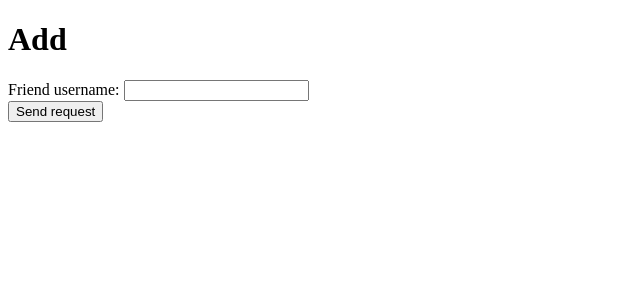
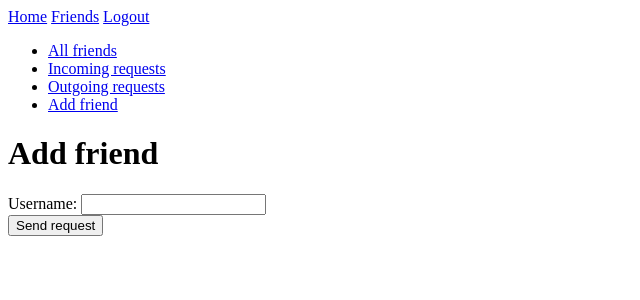
Before and after one commit to abmu/django-htmx-chat-app, a Django app: page /friends/add/ in a window 1280 px wide. Shown: the top 300 px of the page, without its empty margins (0-640 px from the left). Run offline with Django 5.2, Linux system fonts and the light colour scheme; the visitor is signed in with stand-in values (Sample User, id 1).

Commit message:
Added dedicated pages for viewing friends and requests

```diff
--- a/chat/templates/chat/base.html
+++ b/chat/templates/chat/base.html
@@ -9,6 +9,10 @@
 </head>
 <body>
     <div>
+        <a href="{% url 'chat_home' %}">Home</a>
+        <a href="{% url 'manage_friends' %}">Friends</a>
+        <a href="{% url 'account_logout' %}">Logout</a>
+
         {% if messages %}
             {% for message in messages %}
                 <div>
--- a/users/forms.py
+++ b/users/forms.py
@@ -3,10 +3,10 @@ from .models import User
 
 
 class AddForm(forms.Form):
-    friend_username = forms.CharField()
+    username = forms.CharField()
 
-    def clean_friend_username(self):
-        entered_username = self.cleaned_data['friend_username']
+    def clean_username(self):
+        entered_username = self.cleaned_data['username']
         user = self.initial.get('user')
 
         try:
--- /dev/null
+++ b/users/templates/users/add_friend.html
@@ -0,0 +1,9 @@
+{% extends 'users/manage_friends.html' %}
+{% block subcontent %}
+    <h1>Add friend</h1>
+    <form method="POST" action="{% url 'add_friend' %}">
+        {% csrf_token %}
+        {{ form }}
+        <button type="submit">Send request</button>
+    </form>
+{% endblock subcontent %}
--- a/users/templates/users/add_user.html
+++ /dev/null
@@ -1,9 +0,0 @@
-{% extends 'chat/base.html' %}
-{% block content %}
-    <h1>Add</h1>
-    <form method="POST" action="{% url 'add_user' %}">
-        {% csrf_token %}
-        {{ form }}
-        <button type="submit">Send request</button>
-    </form>
-{% endblock content %}
--- a/users/templates/users/manage_friends.html
+++ b/users/templates/users/manage_friends.html
@@ -1,18 +1,20 @@
 {% extends 'chat/base.html' %}
 {% block content %}
-    <h1>Manage friends</h1>
     <ul>
         <li>
-            <a href="{url 'all_friends'}">All friends</a>
+            <a href="{% url 'friends_list' %}">All friends</a>
         </li>
         <li>
-            <a href="{url 'incoming_requests'}">Incoming requests</a>
+            <a href="{% url 'incoming_requests' %}">Incoming requests</a>
         </li>
         <li>
-            <a href="{url 'outgoing_requests'}">Outgoing requests</a>
+            <a href="{% url 'outgoing_requests' %}">Outgoing requests</a>
         </li>
         <li>
-            <a href="{url 'add_user'}">Add user</a>
+            <a href="{% url 'add_friend' %}">Add friend</a>
         </li>
     </ul>
+
+    {% block subcontent %}
+    {% endblock subcontent %}
 {% endblock content %}
--- a/users/urls.py
+++ b/users/urls.py
@@ -17,8 +17,12 @@ urlpatterns = [
     path('password-reset/done/', allauth_views.PasswordResetDoneView.as_view(), name='account_reset_password_done'),
     re_path(r'^password-reset/confirm/(?P<uidb36>[0-9A-Za-z]+)-(?P<key>.+)/$', allauth_views.PasswordResetFromKeyView.as_view(), name='account_reset_password_from_key'),
     path('password-reset/complete/', allauth_views.PasswordResetFromKeyDoneView.as_view(), name='account_reset_password_from_key_done'),
-    path('friends/add/', views.add_user, name='add_user'),
-    path('friends/request/incoming/<int:user_id>/', views.handle_incoming_request, name='handle_incoming_request'),
-    path('friends/request/outgoing/<int:user_id>/', views.handle_outgoing_request, name='handle_outgoing_request'),
-    path('friends/remove/<int:user_id>/', views.remove_friend, name='remove_friend')
+    path('friends/', views.manage_friends, name='manage_friends'),
+    path('friends/all/', views.friends_list, name='friends_list'),
+    path('friends/remove/<int:user_id>/', views.remove_friend, name='remove_friend'),
+    path('friends/incoming/', views.incoming_requests, name='incoming_requests'),
+    path('friends/incoming/<int:user_id>/', views.handle_incoming_request, name='handle_incoming_request'),
+    path('friends/outgoing/', views.outgoing_requests, name='outgoing_requests'),
+    path('friends/outgoing/<int:user_id>/', views.cancel_outgoing_request, name='cancel_outgoing_request'),
+    path('friends/add/', views.add_friend, name='add_friend')
 ]
--- a/users/views.py
+++ b/users/views.py
@@ -4,6 +4,48 @@ from django.contrib.auth.decorators import login_required
 from django.views.decorators.http import require_POST
 from .forms import AddForm
 from .models import User
+
+
+@login_required
+def manage_friends(request):
+    return redirect('friends_list')
+
+
+@login_required
+def friends_list(request):
+    user = request.user
+    friends_mutual = user.friends_mutual
+
+    return render(request, 'users/friends_list.html', {
+        'title': 'All friends',
+        'friends_mutual': friends_mutual
+    })
+
+
+@login_required(redirect_field_name=None)
+@require_POST
+def remove_friend(request, user_id):
+    user = request.user
+    friend = get_object_or_404(User, id=user_id)
+
+    if friend in user.friends_mutual:
+        user.friends.remove(friend)
+        friend.friends.remove(user)
+    else:
+        messages.error(request, 'No such user in your friends list')
+
+    return redirect('friends_list')
+
+
+@login_required
+def incoming_requests(request):
+    user = request.user
+    incoming_requests = user.get_incoming_requests()
+
+    return render(request, 'users/incoming_requests.html', {
+        'title': 'Incoming requests',
+        'incoming_requests': incoming_requests
+    })
 
 
 @login_required(redirect_field_name=None)
@@ -22,12 +64,23 @@ def handle_incoming_request(request, user_id):
     else:
         messages.error(request, 'No such friend request')
 
-    return redirect('chat_home')
+    return redirect('incoming_requests')
+
+
+@login_required
+def outgoing_requests(request):
+    user = request.user
+    outgoing_requests = user.get_outgoing_requests()
+
+    return render(request, 'users/outgoing_requests.html', {
+        'title': 'Outgoing requests',
+        'outgoing_requests': outgoing_requests
+    })
 
 
 @login_required(redirect_field_name=None)
 @require_POST
-def handle_outgoing_request(request, user_id):
+def cancel_outgoing_request(request, user_id):
     user = request.user
     request_recipient = get_object_or_404(User, id=user_id)
 
@@ -36,35 +89,20 @@ def handle_outgoing_request(request, user_id):
     else:
         messages.error(request, 'No such friend request')
 
-    return redirect('chat_home')
-
-
-@login_required(redirect_field_name=None)
-@require_POST
-def remove_friend(request, user_id):
-    user = request.user
-    friend = get_object_or_404(User, id=user_id)
-
-    if friend in user.friends_mutual:
-        user.friends.remove(friend)
-        friend.friends.remove(user)
-    else:
-        messages.error(request, 'No such user in your friends list')
-
-    return redirect('chat_home')
+    return redirect('outgoing_requests')
 
 
 @login_required
-def add_user(request):
+def add_friend(request):
     if request.method == 'POST':
         form = AddForm(request.POST, initial={'user': request.user})
         if form.is_valid():
             form.save(request.user)
-            return redirect('add_user')
+            return redirect('add_friend')
     else:
         form = AddForm()
 
-    return render(request, 'users/add_user.html', {
-        'title': 'Home',
+    return render(request, 'users/add_friend.html', {
+        'title': 'Add friend',
         'form': form
     })
```
Also changed, not shown: chat/templates/chat/home.html (+0 -35 lines), chat/views.py (+1 -9 lines), users/templates/users/friends_list.html (added, +13 -0 lines), users/templates/users/incoming_requests.html (added, +16 -0 lines), users/templates/users/outgoing_requests.html (added, +15 -0 lines).
